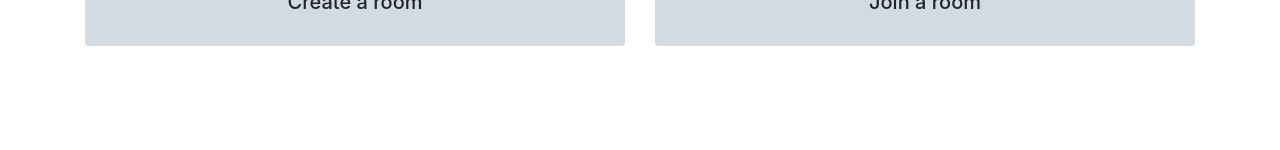
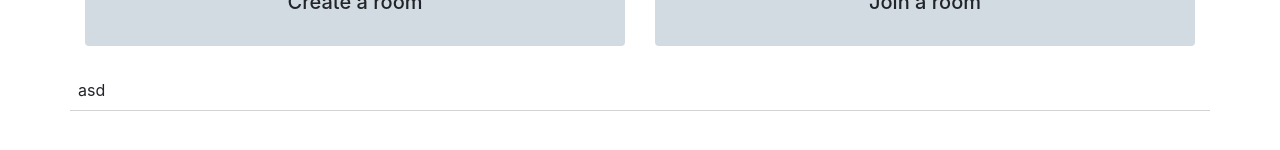
Before and after one commit to sairajchouhan/dbms-project-two, a React (Create React App) app: page /dashboard in a window 1280 px wide. Shown: the part 154-304 px from the top of the page. Built offline with nearby package versions, Linux system fonts and the light colour scheme; no server answers; sample sign-in values are in the browser's storage.

Commit message:
add dashboarduser room card

```diff
--- /dev/null
+++ b/src/components/DashBoardUserRoomCard.jsx
@@ -0,0 +1,8 @@
+import React from 'react';
+import '../index.css';
+
+const DashBoardUserRoomCard = ({ roomName, roomId, roomAdmin, ...props }) => {
+  return <div className="dashBoardUserRoomCard">{roomName}</div>;
+};
+
+export default DashBoardUserRoomCard;
--- /dev/null
+++ b/src/index.css
@@ -0,0 +1,11 @@
+.dashBoardUserRoomCard {
+  width: 100%;
+  padding: 0.5rem;
+  cursor: pointer;
+  border-bottom: 1px solid lightgray;
+  transition: all 0.23s ease-in-out;
+}
+
+.dashBoardUserRoomCard:hover {
+  background-color: rgb(230, 230, 230);
+}
--- a/src/pages/DashBoard.jsx
+++ b/src/pages/DashBoard.jsx
@@ -3,6 +3,7 @@ import { Button, Card, Col, Form, Modal, Row } from 'react-bootstrap';
 import { FaPlus } from 'react-icons/fa';
 import { ImEnter } from 'react-icons/im';
 import CreateRoomModel from '../components/CreateRoomModel';
+import DashBoardUserRoomCard from '../components/DashBoardUserRoomCard';
 import JoinRoomModel from '../components/JoinRoomModel';
 
 const DashBoard = () => {
@@ -55,6 +56,9 @@ const DashBoard = () => {
         <CreateRoomModel show={show1} handleClose={handleClose1} />
         <JoinRoomModel show={show2} handleClose={handleClose2} />
       </Row>
+      <Row style={{ marginTop: '1.5rem' }}>
+        <DashBoardUserRoomCard roomName="asd" />
+      </Row>
     </div>
   );
 };
```
